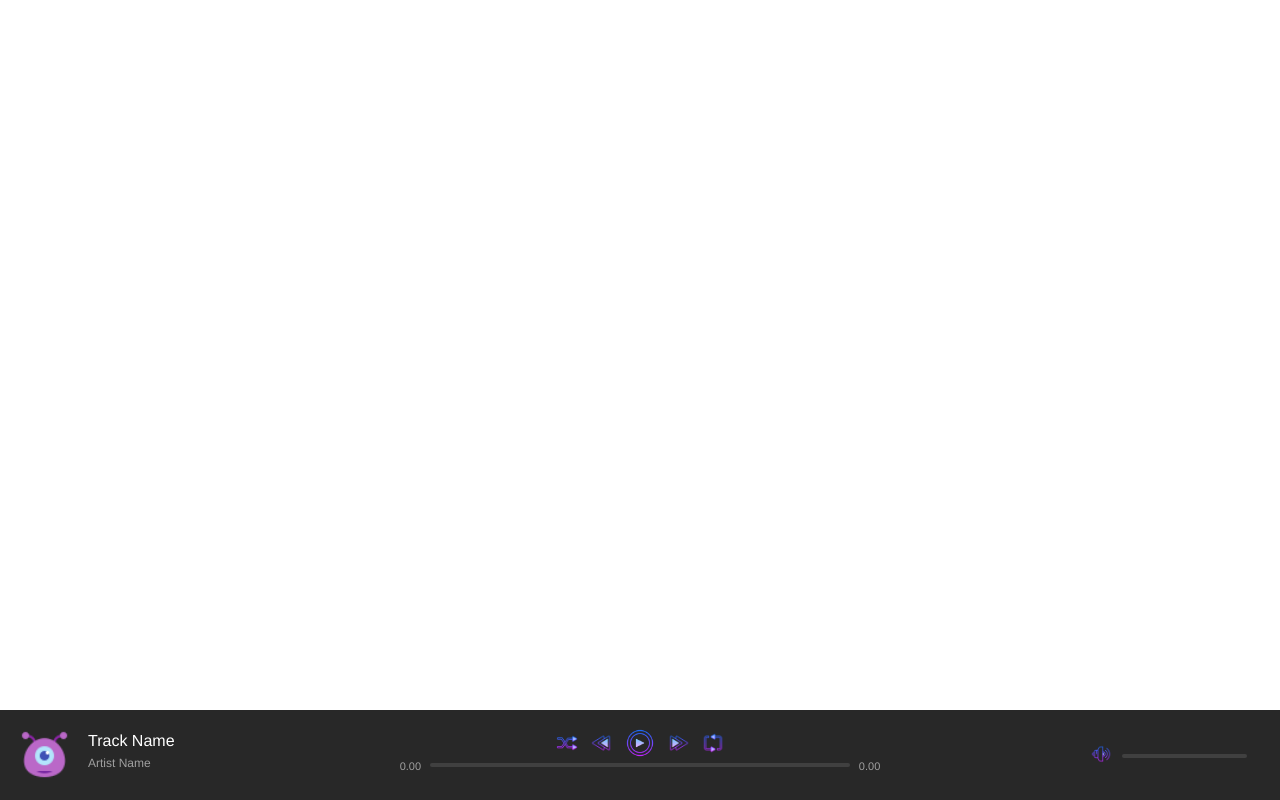
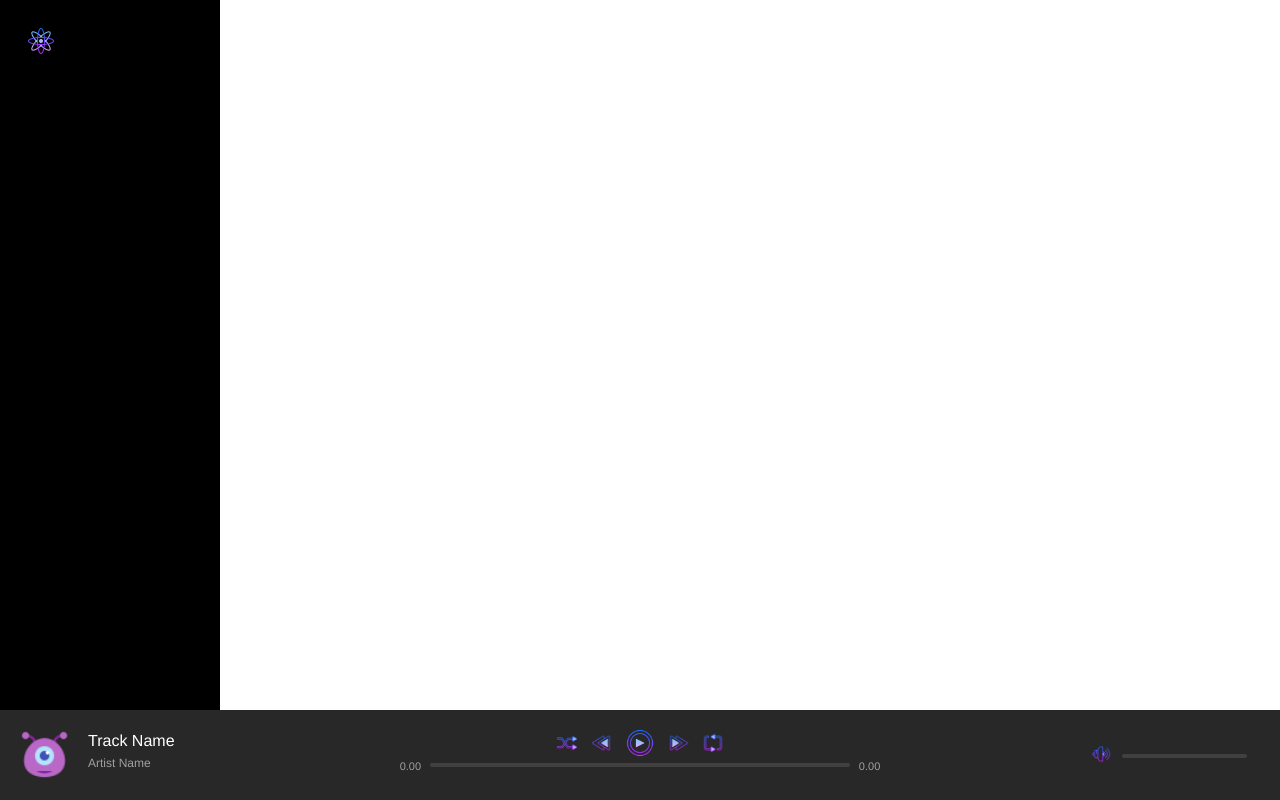
Before and after one commit to Falcon-Punch/Music-Site, a PHP site: page / in a window 1280 px wide. Run offline with PHP 8.4, Linux system fonts and the light colour scheme; the visitor is signed in with stand-in values (Sample User, id 1).

Commit message:
Added Navigation bar area and site logo-icon.

```diff
--- a/assets/css/style.css
+++ b/assets/css/style.css
@@ -168,3 +168,32 @@ html, body
 	width: 125px;
 	margin-bottom: 5px;
 }
+
+#topContainer
+{
+	min-height: 100%;
+	width: 100%;
+}
+
+#navBarContainer
+{
+	background-color: #000000;
+	width: 220px;
+	height: 100vh;
+	position: fixed;
+	top: 0;
+	left: 0;
+}
+
+.navBar
+{
+	padding: 25px;
+	display: flex;
+	flex-direction: column;
+	-ms-flex-direction: column;
+}
+
+.logo img
+{
+	width: 32px;
+}
--- a/index.php
+++ b/index.php
@@ -20,7 +20,17 @@ else
 	<link rel="stylesheet" type="text/css" href="assets/css/style.css">
 </head>
 <body>
-	Under Construction!!
+	<div id="mainContainer">
+
+		<div id="topContainer">
+			<div id="navBarContainer">
+				<nav class="navBar">
+					<a href="index.php" class="logo">
+						<img src="assets/images/icons/atom.png">
+					</a>
+				</nav>
+			</div>
+		</div>
 		<div id="nowPlayingBarContainer">
 			<div id="nowPlayingBar">
 				<div id="nowPlayingLeft">
@@ -87,6 +97,6 @@ else
 
 			</div>
 		</div>
-
+	</div>
 </body>
 </html>
```
Lines whose indentation alone changed are shown as unchanged.
